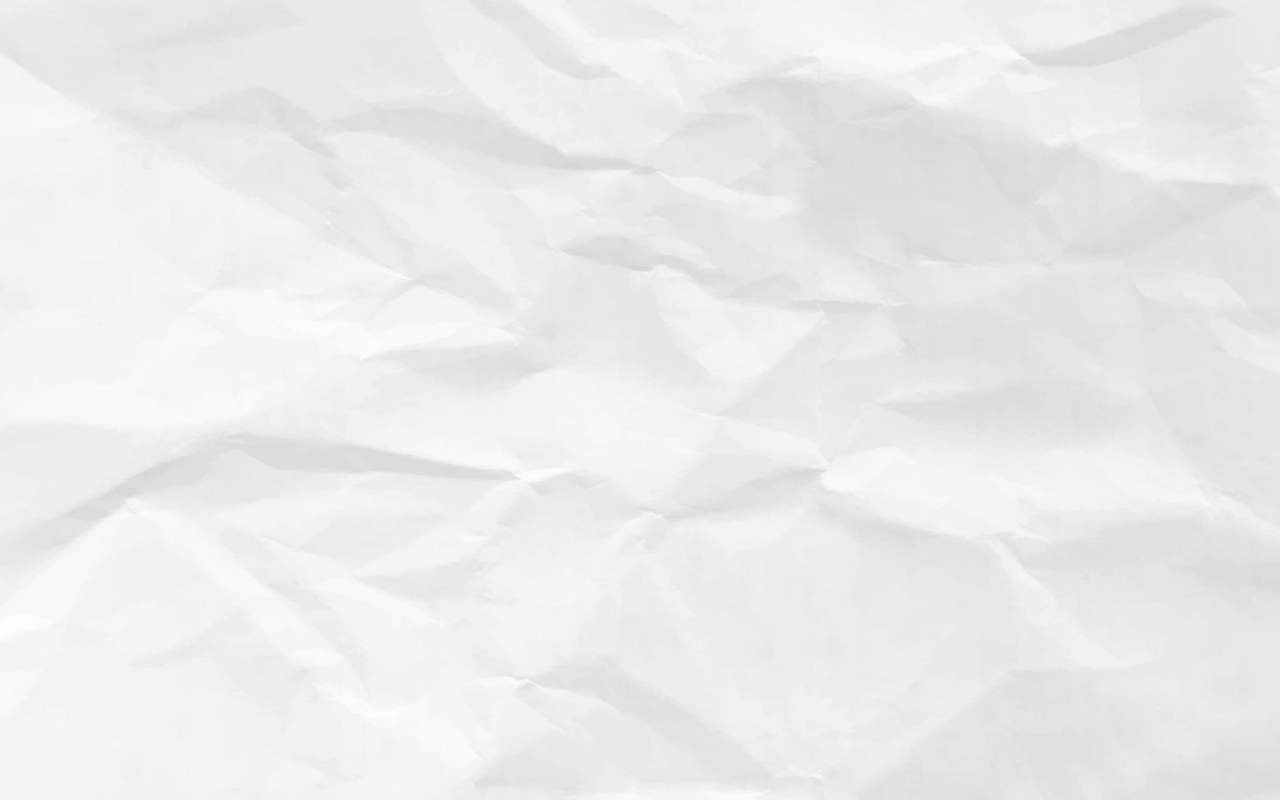
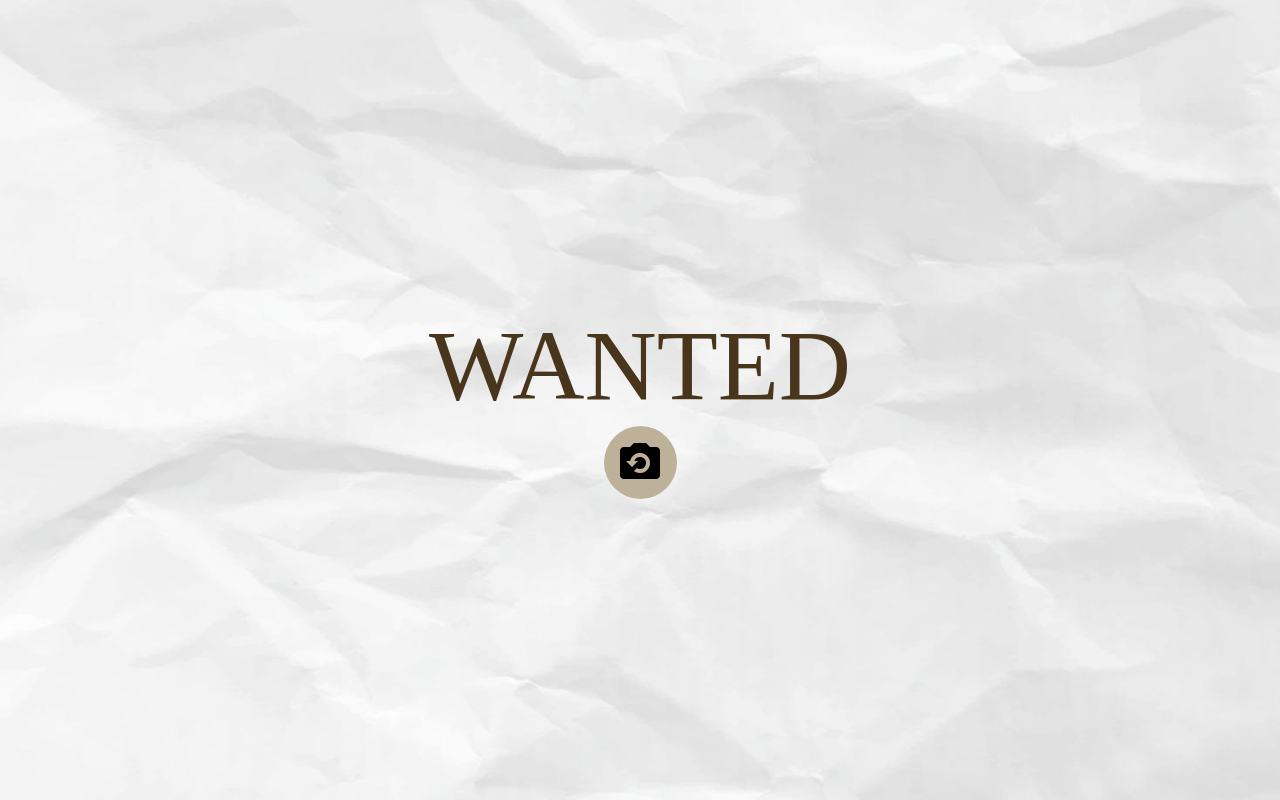
Before and after one commit to HackAtUCI/ICS-Fair, a React (Vite) app in the folder frontend/: page /canvas in a window 1280 px wide. Built offline with nearby package versions, Linux system fonts and the light colour scheme.

Commit message:
Added redo photo functionality for canvas

```diff
--- a/frontend/src/App.tsx
+++ b/frontend/src/App.tsx
@@ -9,8 +9,8 @@ function App() {
   return (
     <BrowserRouter>
       <Routes>
-        {/*<Route path="/" element={<Counter />} />*/}
-        <Route path="/" element={<Webcam />} />
+        <Route path="/" element={<Counter />} />
+        <Route path="/webcam" element={<Webcam />} />
         <Route path="/canvas" element={<Canvas />} />
       </Routes>
     </BrowserRouter>
--- a/frontend/src/pages/Canvas/Canvas.css
+++ b/frontend/src/pages/Canvas/Canvas.css
@@ -1,6 +1,19 @@
+
 .photo {
-    width: 75vw;
+    width: 60vw;
     aspect-ratio: 16 / 9;
     border-radius: 10px;
     object-fit: cover;
+    border-width: 5px;
+    border: 5px solid #000000
 }
+
+.redo-button {
+    border-radius: 50%;
+    width: 73px;
+    height: 73px;
+    align-items: center;
+    justify-content: center;
+    padding: 0;
+    background-color: #BDB199;
+}
--- a/frontend/src/pages/Canvas/Canvas.tsx
+++ b/frontend/src/pages/Canvas/Canvas.tsx
@@ -1,15 +1,36 @@
 import React from 'react';
-import { useLocation } from 'react-router-dom';
+import { useLocation, useNavigate } from 'react-router-dom';
 import './Canvas.css'
 
 
 export default function Canvas() {
   const location = useLocation();
   const { photo } = location.state || {};
+  const navigate = useNavigate();
+
+  const redoPhoto= () => {
+    navigate('/webcam');
+  }
+
 
   return (
     <div>
-      {photo && <img src={photo} alt="Captured photo" className="photo"/>}
+      <div>
+        <h1 className='header'>WANTED</h1>
+        {photo && <img src={photo} alt="Captured photo" className="photo"/>}
+      </div>
+
+      <button
+        onClick={redoPhoto}
+        className="capture-button"
+      >
+        <img
+          src="/redo-icon.png"
+          alt="Redo photo"
+          className="redo-icon"
+        />
+      </button>
     </div>
+
   );
 }
--- a/frontend/src/pages/Webcam/Webcam.css
+++ b/frontend/src/pages/Webcam/Webcam.css
@@ -8,6 +8,7 @@
 }
 
 .header {
+    margin-top: 15px;
     font-weight: 400;
     font-size: 100px;
     line-height: 100%;
@@ -18,8 +19,8 @@
 
 .capture-button {
     border-radius: 50%;
-    width: 70px;
-    height: 70px;
+    width: 73px;
+    height: 73px;
     align-items: center;
     justify-content: center;
     padding: 0;
--- a/frontend/src/pages/Webcam/Webcam.tsx
+++ b/frontend/src/pages/Webcam/Webcam.tsx
@@ -5,6 +5,7 @@ import { useNavigate } from 'react-router-dom';
 export default function Webcam() {
   const videoRef = useRef<HTMLVideoElement>(null);
   const navigate = useNavigate();
+
 
   const getVideo = () => {
     navigator.mediaDevices.getUserMedia({
@@ -15,8 +16,10 @@ export default function Webcam() {
     })
     .then((stream) => {
       let video = videoRef.current;
-      video.srcObject = stream;
-      video.play();
+      if (video) {
+        video.srcObject = stream;
+        video.play();
+      }
     })
     .catch((err) => {
       console.error(err);
```
Also changed, not shown: frontend/public/redo-icon.png (added).
